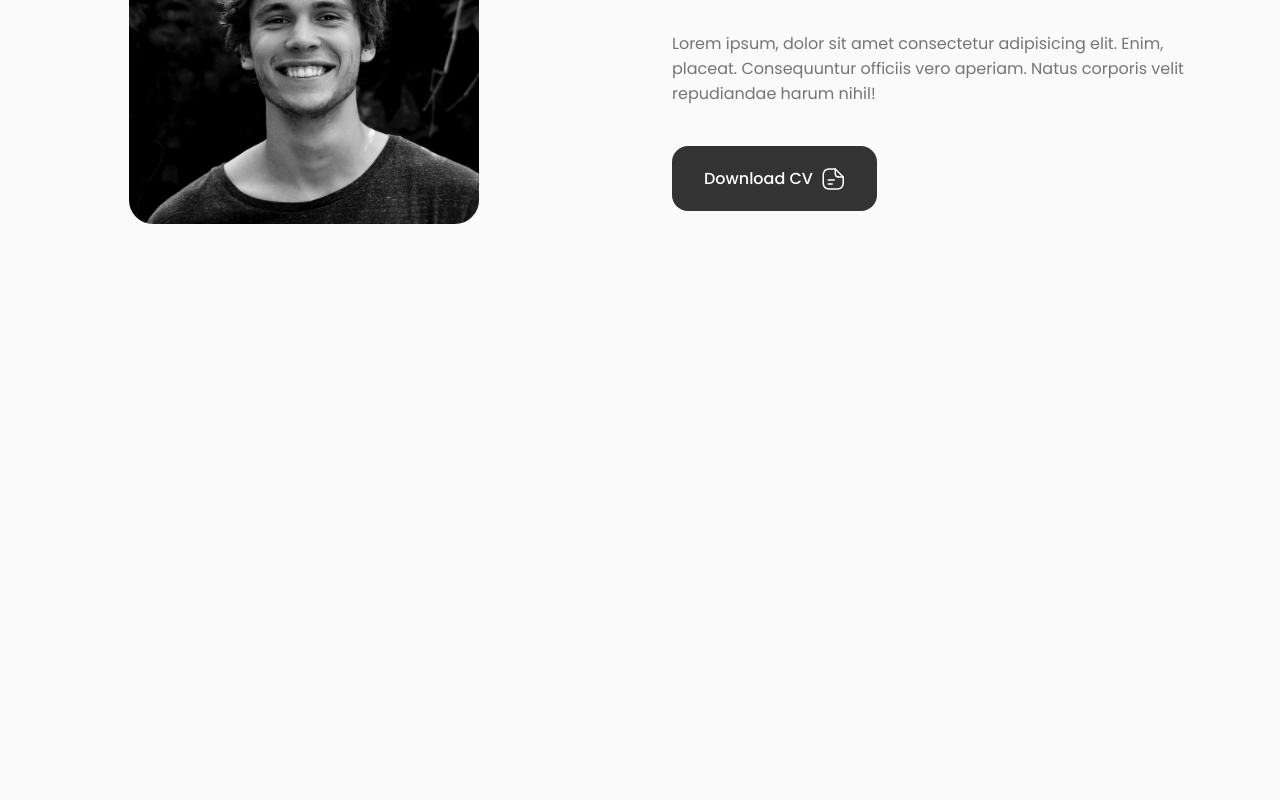
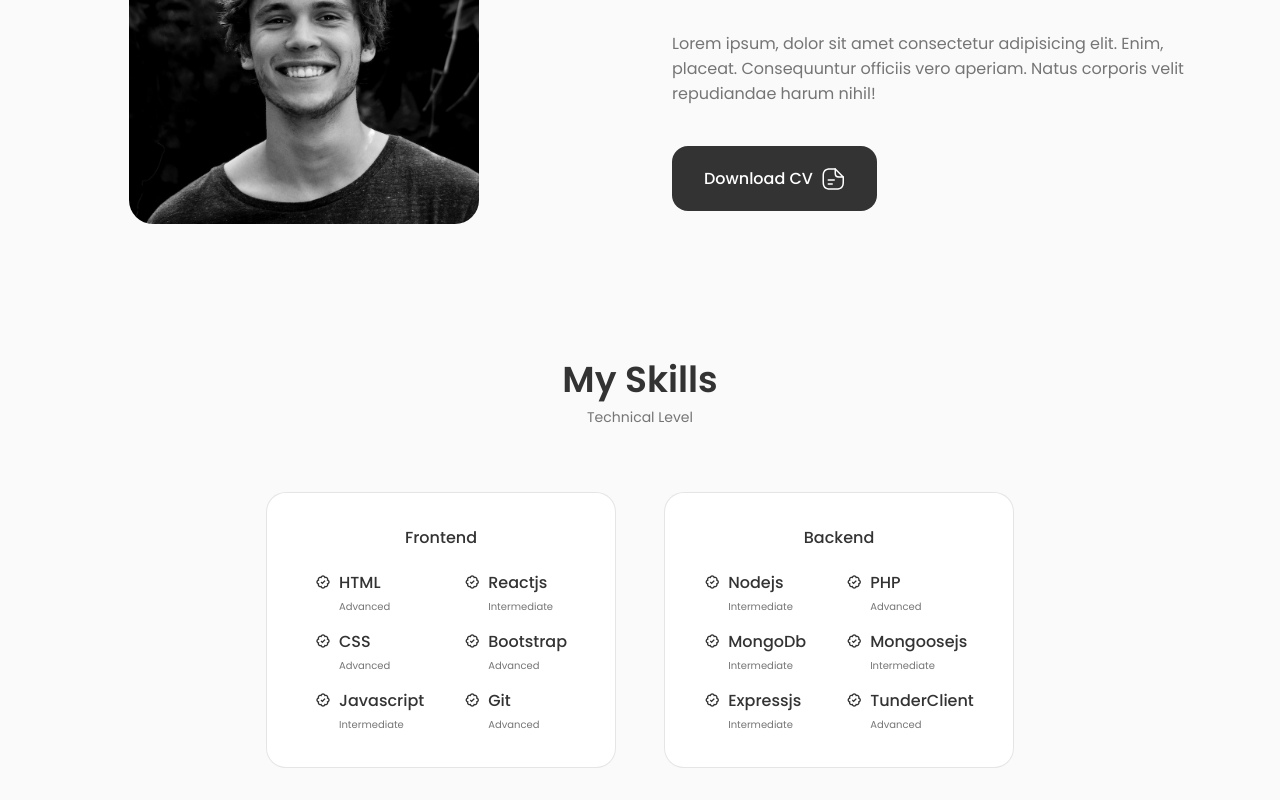
Before and after one commit to arshupadhyay/ArshUpadhyay_portfolio, a React (Create React App) app: page / in a window 1280 px wide. Shown: the part 1145-1945 px from the top of the page. Before the commit the page ends 1401 px from the top, so only its background shows below. Built offline with nearby package versions, Linux system fonts and the light colour scheme.

Commit message:
skills section

```diff
--- a/src/App.js
+++ b/src/App.js
@@ -2,6 +2,7 @@
 import About from './components/about/About';
 import Header from './components/header/Header';
 import Home from './components/home/Home';
+import Skills from './components/skills/Skills';
 
 
 function App() {
@@ -11,6 +12,7 @@
     <main className='main'>
       <Home/>
       <About/>
+      <Skills/>
     </main>
     </>
   );
--- /dev/null
+++ b/src/components/skills/Backend.jsx
@@ -0,0 +1,72 @@
+import React from 'react';
+
+const Backend = () => {
+  return (
+    <div className="skills__content">
+      <h3 className="skills__title">Backend</h3>
+
+        <div className="skills__box">
+            <div className="skills__group">
+                <div className="skills__data">
+                    <i className='bx bx-badge-check'></i>
+
+                    <div>
+                        <h3 className="skills__name">Nodejs</h3>
+                        <span className="skills__level">Intermediate</span>
+                    </div>
+                </div>
+
+                <div className="skills__data">
+                    <i className='bx bx-badge-check'></i>
+
+                    <div>
+                        <h3 className="skills__name">MongoDb</h3>
+                        <span className="skills__level">Intermediate</span>
+                    </div>
+                </div>
+
+                <div className="skills__data">
+                    <i className='bx bx-badge-check'></i>
+
+                    <div>
+                        <h3 className="skills__name">Expressjs</h3>
+                        <span className="skills__level">Intermediate</span>
+                    </div>
+                </div>
+            </div>
+
+            <div className="skills__group">
+                <div className="skills__data">
+                    <i className='bx bx-badge-check'></i>
+
+                    <div>
+                        <h3 className="skills__name">PHP</h3>
+                        <span className="skills__level">Advanced</span>
+                    </div>
+                </div>
+
+                <div className="skills__data">
+                    <i className='bx bx-badge-check'></i>
+
+                    <div>
+                        <h3 className="skills__name">Mongoosejs</h3>
+                        <span className="skills__level">Intermediate</span>
+                    </div>
+                </div>
+
+                <div className="skills__data">
+                    <i className='bx bx-badge-check'></i>
+
+                    <div>
+                        <h3 className="skills__name">TunderClient</h3>
+                        <span className="skills__level">Advanced</span>
+                    </div>
+                </div>
+
+            </div>
+        </div>
+    </div>
+  );
+}
+
+export default Backend;
--- /dev/null
+++ b/src/components/skills/Frontend.jsx
@@ -0,0 +1,72 @@
+import React from 'react';
+
+const Frontend = () => {
+  return (
+    <div className="skills__content">
+      <h3 className="skills__title">Frontend</h3>
+
+        <div className="skills__box">
+            <div className="skills__group">
+                <div className="skills__data">
+                    <i className='bx bx-badge-check'></i>
+
+                    <div>
+                        <h3 className="skills__name">HTML</h3>
+                        <span className="skills__level">Advanced</span>
+                    </div>
+                </div>
+
+                <div className="skills__data">
+                    <i className='bx bx-badge-check'></i>
+
+                    <div>
+                        <h3 className="skills__name">CSS</h3>
+                        <span className="skills__level">Advanced</span>
+                    </div>
+                </div>
+
+                <div className="skills__data">
+                    <i className='bx bx-badge-check'></i>
+
+                    <div>
+                        <h3 className="skills__name">Javascript</h3>
+                        <span className="skills__level">Intermediate</span>
+                    </div>
+                </div>
+            </div>
+
+            <div className="skills__group">
+                <div className="skills__data">
+                    <i className='bx bx-badge-check'></i>
+
+                    <div>
+                        <h3 className="skills__name">Reactjs</h3>
+                        <span className="skills__level">Intermediate</span>
+                    </div>
+                </div>
+
+                <div className="skills__data">
+                    <i className='bx bx-badge-check'></i>
+
+                    <div>
+                        <h3 className="skills__name">Bootstrap</h3>
+                        <span className="skills__level">Advanced</span>
+                    </div>
+                </div>
+
+                <div className="skills__data">
+                    <i className='bx bx-badge-check'></i>
+
+                    <div>
+                        <h3 className="skills__name">Git</h3>
+                        <span className="skills__level">Advanced</span>
+                    </div>
+                </div>
+
+            </div>
+        </div>
+    </div>
+  );
+}
+
+export default Frontend;
--- a/src/components/skills/Skills.jsx
+++ b/src/components/skills/Skills.jsx
@@ -0,0 +1,22 @@
+import React from 'react';
+import "./skill.css";
+import Frontend from "./Frontend";
+import Backend from "./Backend";
+
+const Skills = () => {
+  return (
+    <div>
+      <section className="skills section" id='skills'>
+        <h2 className='section__title'>My Skills</h2>
+        <span className="section__subtitle">Technical Level</span>
+
+        <div className="skills__container container grid">
+            <Frontend/>
+            <Backend/>
+        </div>
+      </section>
+    </div>
+  );
+}
+
+export default Skills;
--- a/src/components/skills/skill.css
+++ b/src/components/skills/skill.css
@@ -0,0 +1,83 @@
+.skills__container{
+    grid-template-columns: repeat(2,350px);
+    column-gap: 3rem;
+    justify-content: center;
+}
+
+.skills__content{
+    background-color:var(--container-color) ;
+    border: 1px solid rgba(0,0,0,0.1);
+    padding: 2rem 4rem;
+    border-radius:1.25rem;
+}
+
+.skills__title{
+    font-size: var(--normal-font-size);
+    font-weight: var(--font-medium);
+    text-align: center;
+    margin-bottom: var(--mb-1-5);
+}
+
+.skills__box{
+    display: flex;
+    justify-content: center;
+    column-gap: 2.5rem;
+}
+
+.skills__group{
+    display: grid;
+    align-items: flex-start;
+    row-gap:1rem;
+}
+
+.skills__data{
+    display: flex;
+    column-gap: 0.5rem;
+}
+
+.skills .bx-badge-check{
+    font-size: 1rem;
+    color:var(--title-color);
+}
+
+.skills__name{
+    font-size: var(--normal-font-size);
+    font-weight: var(--font-medium);
+    line-height: 18px;
+}
+.skills__level{
+    font-size: var(--tiny-font-size);
+}
+
+
+/*=============== BREAKPOINTS ===============*/
+/* For large devices */
+@media screen and (max-width: 992px) {
+    .skills__container{
+        grid-template-columns: max-content;
+        row-gap: 2rem;
+    }
+  }
+
+  /* For medium devices */
+
+  @media screen and (max-width: 576px) {
+    .skills__container{
+        grid-template-columns: 1fr;
+    }
+
+    .skills__content{
+        padding: 1.5rem;
+    }
+  }
+
+  /* For small devices */
+  @media screen and (max-width: 350px) {
+    .skills__box{
+        column-gap: 1.25rem;
+    }
+
+    .skills__name{
+        font-size: var(--small-font-size);
+    }
+  }
```
Also changed, not shown: src/components/services/Services.jsx (added), src/components/services/services.css (added).
